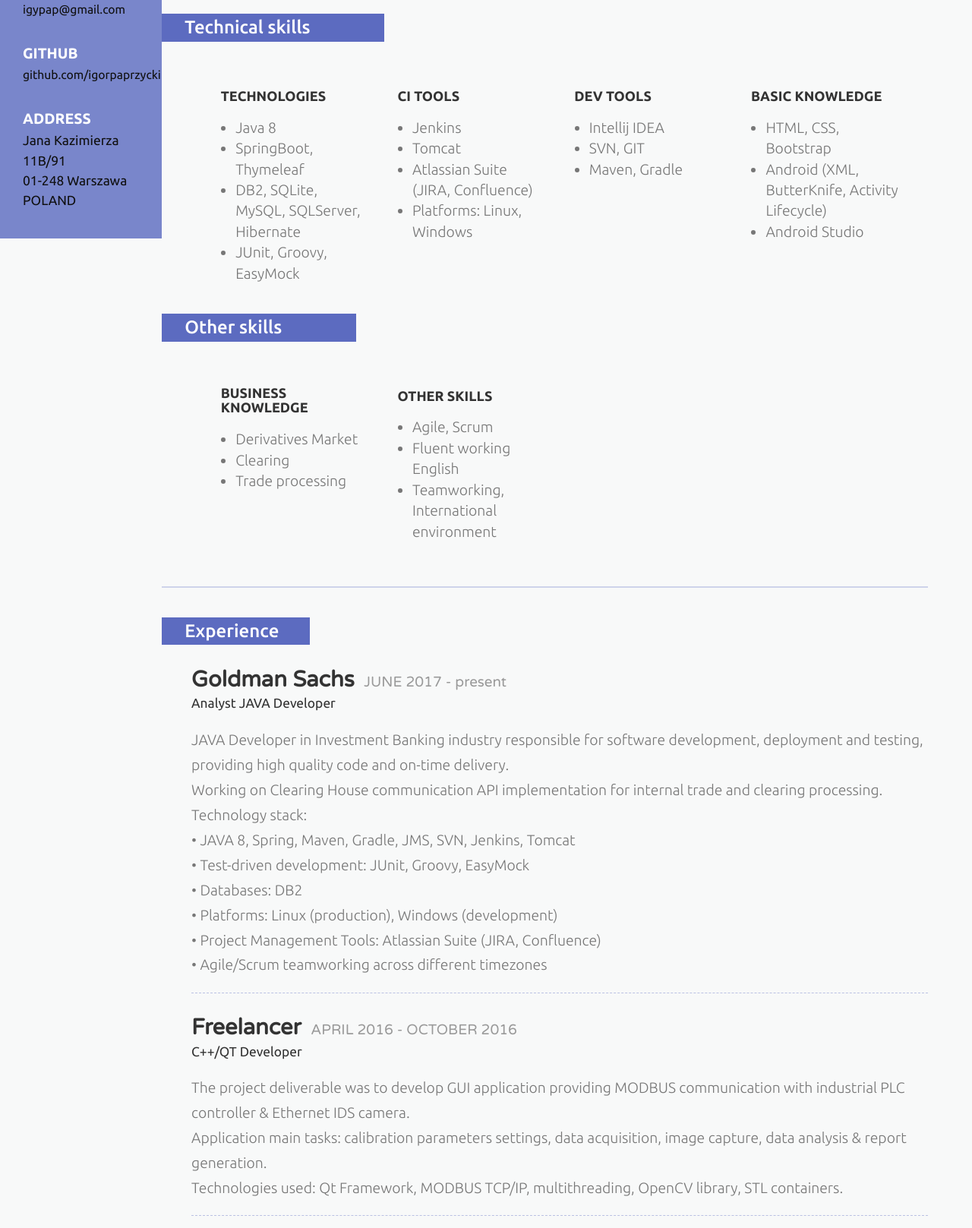
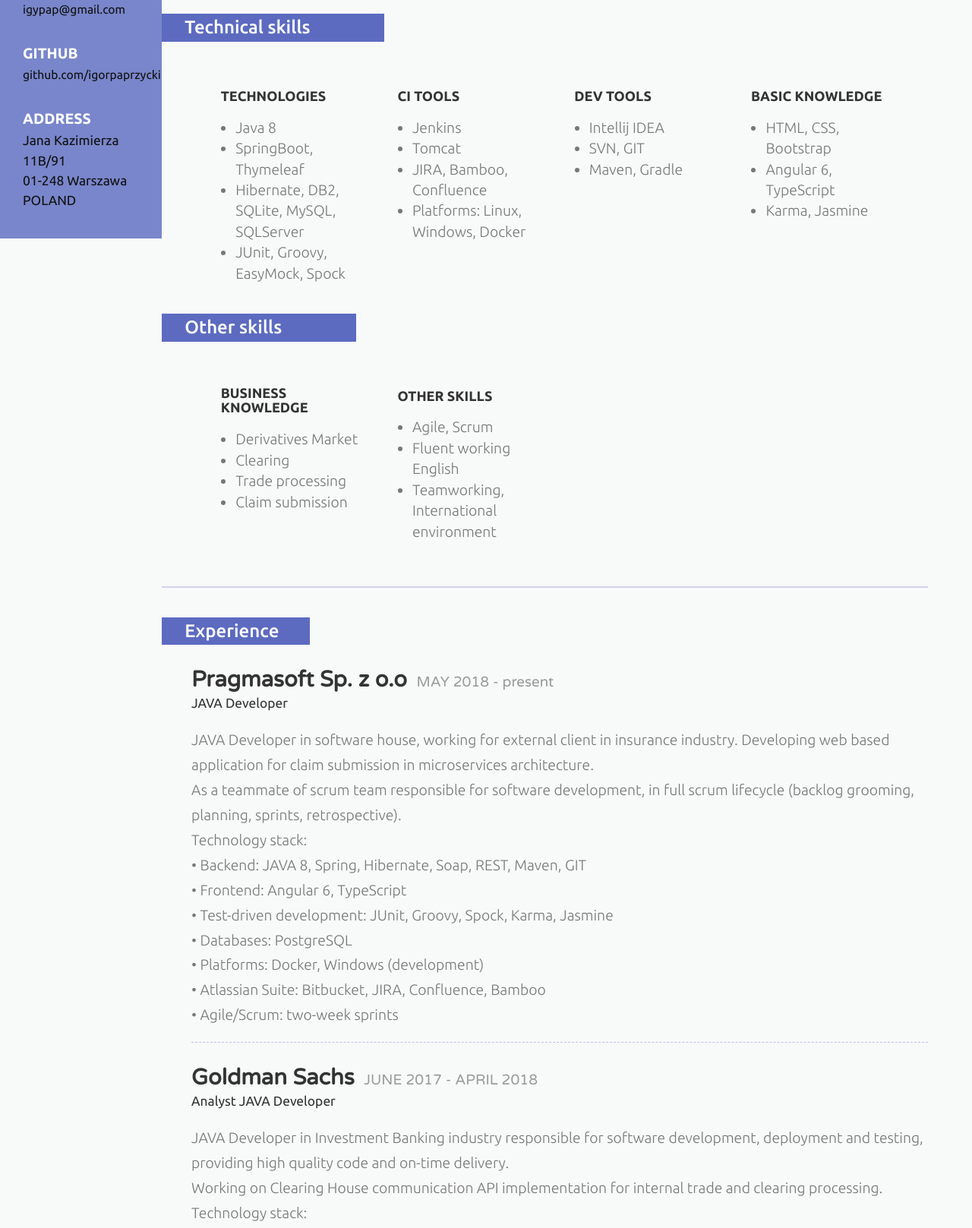
Before and after one commit to igorpaprzycki/igorpaprzycki.github.io, a plain HTML site: page index.html in a window 1280 px wide. Shown: the part 486-2103 px from the top of the page at 76% size. Drawn offline with Linux system fonts and the light colour scheme; files whose address does not match are found by name.

Commit message:
Added Pragmasoft experience

```diff
--- a/index.html
+++ b/index.html
@@ -3,19 +3,25 @@
 <head>
     <meta charset="UTF-8">
     <title>Igor Paprzycki</title>
-<link href="css/bootstrap.css" rel='stylesheet' type='text/css' />
+    <link href="css/bootstrap.css" rel='stylesheet' type='text/css'/>
     <!-- jQuery (necessary JavaScript plugins) -->
     <script src="js/jquery.min.js"></script>
     <!-- Custom Theme files -->
     <link href="css/dashboard.css" rel="stylesheet">
-<link href="css/style.css" rel='stylesheet' type='text/css' />
+    <link href="css/style.css" rel='stylesheet' type='text/css'/>
 
     <!-- Custom Theme files -->
     <!--//theme-style-->
     <meta name="viewport" content="width=device-width, initial-scale=1">
-<meta http-equiv="Content-Type" content="text/html; charset=utf-8" />
-<meta name="keywords" content="Igor Paprzycki, Igor, Paprzycki, JAVA Developer, Curriculum Vitae, CV" />
-<script type="application/x-javascript"> addEventListener("load", function() { setTimeout(hideURLbar, 0); }, false); function hideURLbar(){ window.scrollTo(0,1); } </script>
+    <meta http-equiv="Content-Type" content="text/html; charset=utf-8"/>
+    <meta name="keywords" content="Igor Paprzycki, Igor, Paprzycki, JAVA Developer, Curriculum Vitae, CV"/>
+    <script type="application/x-javascript"> addEventListener("load", function () {
+        setTimeout(hideURLbar, 0);
+    }, false);
+
+    function hideURLbar() {
+        window.scrollTo(0, 1);
+    } </script>
     <link href='https://fonts.googleapis.com/css?family=Ubuntu:300,400,500,700' rel='stylesheet' type='text/css'>
     <link href='https://fonts.googleapis.com/css?family=Varela+Round' rel='stylesheet' type='text/css'>
     <!-- start menu -->
@@ -36,7 +42,8 @@
         <p><a class="hidden-print" href="mailto:igypap@gmail.com">igypap@gmail.com</a></p>
         <p class="visible-print">igypap@gmail.com</p>
         <h3>GITHUB</h3>
-			 <p><a class="hidden-print" target="_blank" href="https://github.com/igorpaprzycki">github.com/igorpaprzycki</a></p>
+        <p><a class="hidden-print" target="_blank" href="https://github.com/igorpaprzycki">github.com/igorpaprzycki</a>
+        </p>
         <p class="visible-print">github.com/igorpaprzycki</p>
         <address>
             <h3>ADDRESS</h3>
@@ -56,15 +63,19 @@
     <div class="content">
         <div class="details_header hidden-print">
             <ul>
-				 <li class="bordered"><a href="index.html"><span class="glyphicon glyphicon-file" aria-hidden="true"></span>Resume</a></li>
-				 <li><a href="print/Igor_Paprzycki.pdf" target="_blank"><span class="glyphicon glyphicon-print" aria-hidden="true"></span>Print CV</a></li>
-				 <li><a href="contact.html"><span class="glyphicon glyphicon-envelope" aria-hidden="true"></span>Email me</a></li>
-				 <li><a class="play-icon popup-with-zoom-anim" href="#small-dialog"><span class="glyphicon glyphicon-picture" aria-hidden="true"></span>View photo</a></li>
+                <li class="bordered"><a href="index.html"><span class="glyphicon glyphicon-file"
+                                                                aria-hidden="true"></span>Resume</a></li>
+                <li><a href="print/Igor_Paprzycki.pdf" target="_blank"><span class="glyphicon glyphicon-print"
+                                                                             aria-hidden="true"></span>Print CV</a></li>
+                <li><a href="contact.html"><span class="glyphicon glyphicon-envelope" aria-hidden="true"></span>Email me</a>
+                </li>
+                <li><a class="play-icon popup-with-zoom-anim" href="#small-dialog"><span
+                        class="glyphicon glyphicon-picture" aria-hidden="true"></span>View photo</a></li>
                 <div id="small-dialog" class="mfp-hide">
                     <img src="images/igor.jpg" alt="Igor Paprzycki"/>
                 </div>
                 <script>
-						$(document).ready(function() {
+                    $(document).ready(function () {
                         $('.popup-with-zoom-anim').magnificPopup({
                             type: 'inline',
                             fixedContentPos: false,
@@ -87,9 +98,13 @@
             <h3 class="visible-print">Summary</h3>
             <div class="company_details">
                 <div class="text-center">
-		 			<h4 class="hidden-print">Ambitious, highly skilled professional with over one year of experience in software development. Possess strong software skills in JAVA technologies. Have analytical and problem-solving skills combined with passion and commitment to software engineering.
+                    <h4 class="hidden-print">Ambitious, highly skilled professional with over one year of experience in
+                        software development. Possess strong software skills in JAVA technologies. Have analytical and
+                        problem-solving skills combined with passion and commitment to software engineering.
                         In the past worked for four years in aviation industry as process automation engineer.</h4>
-		 			<p class="visible-print">Ambitious, highly skilled professional with over one year of experience in software development. Possess strong software skills in JAVA technologies. Have analytical and problem-solving skills combined with passion and commitment to software engineering.
+                    <p class="visible-print">Ambitious, highly skilled professional with over one year of experience in
+                        software development. Possess strong software skills in JAVA technologies. Have analytical and
+                        problem-solving skills combined with passion and commitment to software engineering.
                         In the past worked for four years in aviation industry as process automation engineer.</p>
                 </div>
 
@@ -107,8 +122,8 @@
                     <ul>
                         <li>Java 8</li>
                         <li>SpringBoot, Thymeleaf</li>
-						<li>DB2, SQLite, MySQL, SQLServer, Hibernate</li>
-						<li>JUnit, Groovy, EasyMock</li>
+                        <li>Hibernate, DB2, SQLite, MySQL, SQLServer</li>
+                        <li>JUnit, Groovy, EasyMock, Spock</li>
 
                     </ul>
 
@@ -118,8 +133,8 @@
                     <ul>
                         <li>Jenkins</li>
                         <li>Tomcat</li>
-						<li>Atlassian Suite (JIRA, Confluence)</li>
-						<li>Platforms: Linux, Windows</li>
+                        <li>JIRA, Bamboo, Confluence</li>
+                        <li>Platforms: Linux, Windows, Docker</li>
 
                     </ul>
                 </div>
@@ -137,8 +152,8 @@
                     <h4>BASIC KNOWLEDGE</h4>
                     <ul>
                         <li>HTML, CSS, Bootstrap</li>
-						<li>Android (XML, ButterKnife, Activity Lifecycle)</li>
-						<li>Android Studio</li>
+                        <li>Angular 6, TypeScript</li>
+                        <li>Karma, Jasmine</li>
                     </ul>
                 </div>
             </div>
@@ -155,6 +170,7 @@
                             <li>Derivatives Market</li>
                             <li>Clearing</li>
                             <li>Trade processing</li>
+                            <li>Claim submission</li>
                         </ul>
                     </div>
                     <div class="skill1 skill_info">
@@ -175,20 +191,44 @@
         <div class="company">
             <h3 class="clr1">Experience</h3>
             <div class="company_details">
-				<h4>Goldman Sachs <span>JUNE 2017 - present</span></h4>
-				<h6>Analyst JAVA Developer</h6>
-				<p>JAVA Developer in Investment Banking industry responsible for software development, deployment and testing, providing high quality code and on-time delivery.
+                <h4>Pragmasoft Sp. z o.o <span>MAY 2018 - present</span></h4>
+                <h6>JAVA Developer</h6>
+                <p>JAVA Developer in software house, working for external client in insurance industry.
+                    Developing web based application for claim submission in microservices architecture.
                 </p>
-				<p>Working on Clearing House communication API implementation for internal trade and clearing processing.
+                <p>As a teammate of scrum team responsible for software development,
+                    in full scrum lifecycle (backlog grooming, planning, sprints, retrospective).
                 </p>
 
                 <p>Technology stack: </p>
-				<p>•	JAVA 8, Spring, Maven, Gradle, JMS, SVN, Jenkins, Tomcat</p>
-				<p>•	Test-driven development: JUnit, Groovy, EasyMock</p>
-				<p>•	Databases: DB2</p>
-				<p>•	Platforms: Linux (production), Windows (development)</p>
-				<p>•	Project Management Tools: Atlassian Suite (JIRA, Confluence)</p>
-				<p>•	Agile/Scrum teamworking across different timezones</p>
+                <p>• Backend: JAVA 8, Spring, Hibernate, Soap, REST, Maven, GIT</p>
+                <p>• Frontend: Angular 6, TypeScript</p>
+                <p>• Test-driven development: JUnit, Groovy, Spock, Karma, Jasmine</p>
+                <p>• Databases: PostgreSQL</p>
+                <p>• Platforms: Docker, Windows (development)</p>
+                <p>• Atlassian Suite: Bitbucket, JIRA, Confluence, Bamboo</p>
+                <p>• Agile/Scrum: two-week sprints</p>
+
+                <p class="cmpny1"></p>
+                </p>
+            </div>
+            <div class="company_details">
+                <h4>Goldman Sachs <span>JUNE 2017 - APRIL 2018</span></h4>
+                <h6>Analyst JAVA Developer</h6>
+                <p>JAVA Developer in Investment Banking industry responsible for software development, deployment and
+                    testing, providing high quality code and on-time delivery.
+                </p>
+                <p>Working on Clearing House communication API implementation for internal trade and clearing
+                    processing.
+                </p>
+
+                <p>Technology stack: </p>
+                <p>• JAVA 8, Spring, Maven, Gradle, JMS, SVN, Jenkins, Tomcat</p>
+                <p>• Test-driven development: JUnit, Groovy, EasyMock</p>
+                <p>• Databases: DB2</p>
+                <p>• Platforms: Linux (production), Windows (development)</p>
+                <p>• Project Management Tools: Atlassian Suite (JIRA, Confluence)</p>
+                <p>• Agile/Scrum teamworking across different timezones</p>
 
                 <p class="cmpny1"></p>
                 </p>
@@ -197,16 +237,23 @@
                 <h4>Freelancer <span>APRIL 2016 - OCTOBER 2016</span></h4>
                 <h6>C++/QT Developer</h6>
                 <p>
-				The project deliverable was to develop GUI application providing MODBUS communication with industrial PLC controller & Ethernet IDS camera.
-				<p >Application main tasks: calibration parameters settings, data acquisition, image capture, data analysis & report generation. </p>
-				<p class="cmpny1">Technologies used: Qt Framework, MODBUS TCP/IP, multithreading, OpenCV library, STL containers.</p>
+                    The project deliverable was to develop GUI application providing MODBUS communication with
+                    industrial PLC controller & Ethernet IDS camera.
+                <p>Application main tasks: calibration parameters settings, data acquisition, image capture, data
+                    analysis & report generation. </p>
+                <p class="cmpny1">Technologies used: Qt Framework, MODBUS TCP/IP, multithreading, OpenCV library, STL
+                    containers.</p>
                 </p>
             </div>
             <div class="company_details">
                 <h4>Institute of Aviation <span>JANUARY 2013 - MAY 2017</span></h4>
                 <h6>ENGINEER</h6>
-				 <p>Aviation engines Fan Blade Out facility design and commissioning. The Warsaw Institute of Aviation center can now boast of having the world’s largest vacuum chamber. Designed for Fan Blade detachment tests in largest turbine engines. It is 12 meters long, it has 5.5 meters in internal diameter and weighs 177 tons. </p>
-				 <p>My responsibilities: Data Acquisition, sensor instrumentation & HMI systems design and commissioning. Works mainly with National Instruments hardware and LabVIEW software.</p>
+                <p>Aviation engines Fan Blade Out facility design and commissioning. The Warsaw Institute of Aviation
+                    center can now boast of having the world’s largest vacuum chamber. Designed for Fan Blade detachment
+                    tests in largest turbine engines. It is 12 meters long, it has 5.5 meters in internal diameter and
+                    weighs 177 tons. </p>
+                <p>My responsibilities: Data Acquisition, sensor instrumentation & HMI systems design and commissioning.
+                    Works mainly with National Instruments hardware and LabVIEW software.</p>
             </div>
         </div>
         <p class="cmpny2"></p>
@@ -262,7 +309,8 @@
             </div>
         </div>
         <div class="copywrite hidden-print">
-			 <p>© 2018	 Igor Paprzycki, <a href="mailto:igypap@gmail.com" target="_blank" onclick="window.location=another.html">igypap@gmail.com</a> </p>
+            <p>© 2018 Igor Paprzycki, <a href="mailto:igypap@gmail.com" target="_blank"
+                                         onclick="window.location=another.html">igypap@gmail.com</a></p>
         </div>
     </div>
 </div>
```
Lines whose indentation alone changed are shown as unchanged.
